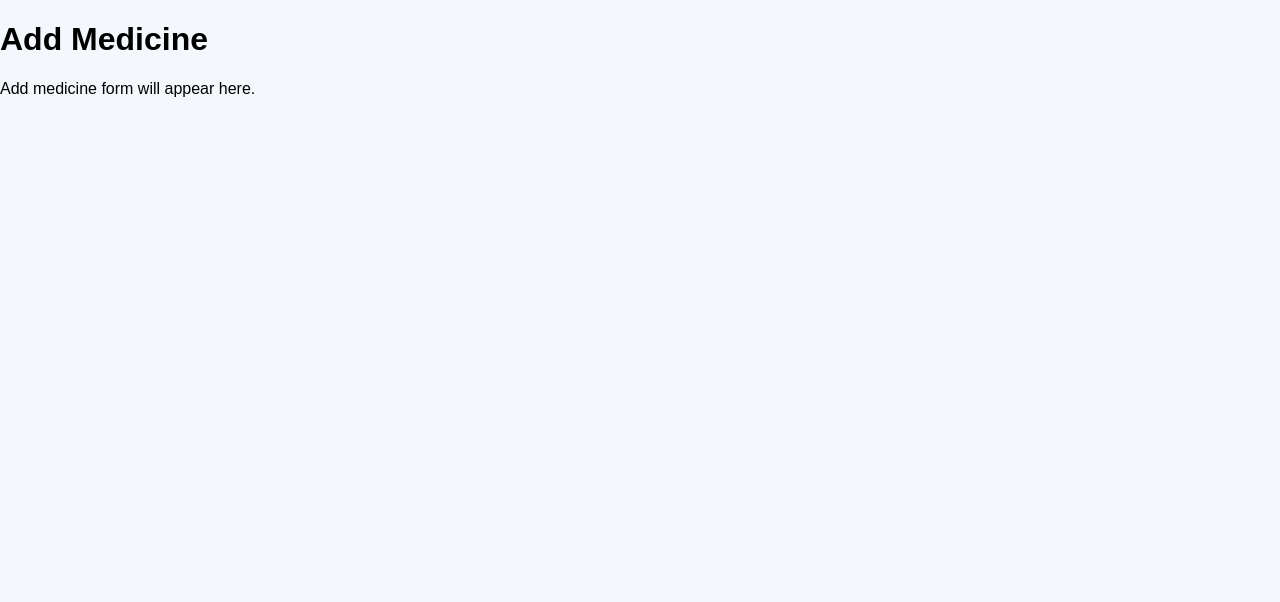
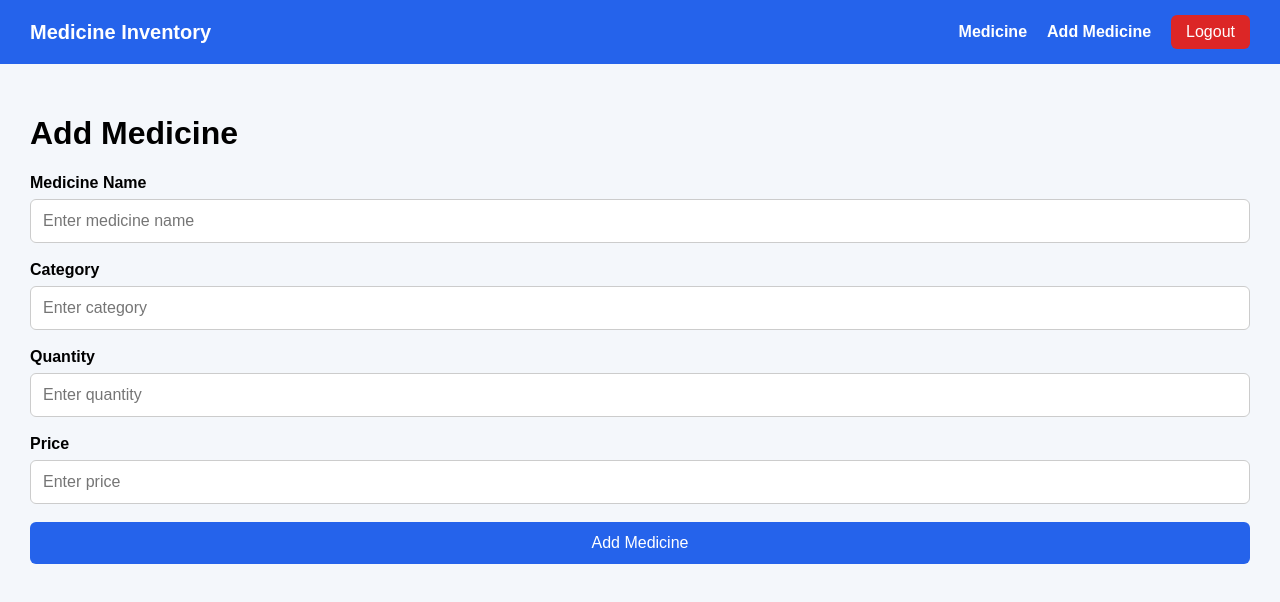
Before and after one commit to shim-zzz/Drugs-and-Medicine-Inventory-System, a React (Vite) app in the folder medicine-inventory-frontend/: page /add-medicine in a window 1280 px wide. Shown: the top 602 px of the page. Built offline with nearby package versions, Linux system fonts and the light colour scheme; sample sign-in values are in the browser's storage.

Commit message:
Modified the temporary AddMedicine into a working one

```diff
--- a/medicine-inventory-frontend/src/pages/AddMedicine.jsx
+++ b/medicine-inventory-frontend/src/pages/AddMedicine.jsx
@@ -1,10 +1,172 @@
+import { useState } from "react";
+import Navbar from "../components/Navbar";
+
 function AddMedicine() {
-    return (
-        <div>
-            <h1>Add Medicine</h1>
-            <p>Add medicine form will appear here.</p>
+  const [formData, setFormData] = useState({
+    name: "",
+    category: "",
+    quantity: "",
+    price: "",
+  });
+
+  const [errors, setErrors] = useState({});
+  const [success, setSuccess] = useState("");
+
+  const handleChange = (e) => {
+    const { name, value } = e.target;
+
+    setFormData({
+      ...formData,
+      [name]: value,
+    });
+
+    // Remove the error for this field while typing
+    setErrors({
+      ...errors,
+      [name]: "",
+    });
+
+    setSuccess("");
+  };
+
+  const validateForm = () => {
+    const newErrors = {};
+
+    if (!formData.name.trim()) {
+      newErrors.name = "Medicine name is required.";
+    }
+
+    if (!formData.category.trim()) {
+      newErrors.category = "Category is required.";
+    }
+
+    if (formData.quantity === "") {
+      newErrors.quantity = "Quantity is required.";
+    } else if (Number(formData.quantity) < 0) {
+      newErrors.quantity = "Quantity cannot be negative.";
+    }
+
+    if (formData.price === "") {
+      newErrors.price = "Price is required.";
+    } else if (Number(formData.price) < 0) {
+      newErrors.price = "Price cannot be negative.";
+    }
+
+    return newErrors;
+  };
+
+  const handleSubmit = (e) => {
+    e.preventDefault();
+
+    const validationErrors = validateForm();
+
+    if (Object.keys(validationErrors).length > 0) {
+      setErrors(validationErrors);
+      return;
+    }
+
+    console.log("Medicine:", formData);
+
+    setSuccess("Medicine added successfully!");
+
+    setFormData({
+      name: "",
+      category: "",
+      quantity: "",
+      price: "",
+    });
+
+    setErrors({});
+  };
+
+  return (
+    <>
+      <Navbar />
+
+      <main className="page-container">
+        <div className="form-container">
+          <h1>Add Medicine</h1>
+
+          {success && <p className="success">{success}</p>}
+
+          <form onSubmit={handleSubmit}>
+            <div className="form-group">
+              <label htmlFor="name">Medicine Name</label>
+
+              <input
+                id="name"
+                name="name"
+                type="text"
+                value={formData.name}
+                onChange={handleChange}
+                placeholder="Enter medicine name"
+              />
+
+              {errors.name && (
+                <p className="field-error">{errors.name}</p>
+              )}
+            </div>
+
+            <div className="form-group">
+              <label htmlFor="category">Category</label>
+
+              <input
+                id="category"
+                name="category"
+                type="text"
+                value={formData.category}
+                onChange={handleChange}
+                placeholder="Enter category"
+              />
+
+              {errors.category && (
+                <p className="field-error">{errors.category}</p>
+              )}
+            </div>
+
+            <div className="form-group">
+              <label htmlFor="quantity">Quantity</label>
+
+              <input
+                id="quantity"
+                name="quantity"
+                type="number"
+                min="0"
+                value={formData.quantity}
+                onChange={handleChange}
+                placeholder="Enter quantity"
+              />
+
+              {errors.quantity && (
+                <p className="field-error">{errors.quantity}</p>
+              )}
+            </div>
+
+            <div className="form-group">
+              <label htmlFor="price">Price</label>
+
+              <input
+                id="price"
+                name="price"
+                type="number"
+                min="0"
+                step="0.01"
+                value={formData.price}
+                onChange={handleChange}
+                placeholder="Enter price"
+              />
+
+              {errors.price && (
+                <p className="field-error">{errors.price}</p>
+              )}
+            </div>
+
+            <button type="submit">Add Medicine</button>
+          </form>
         </div>
-    );
+      </main>
+    </>
+  );
 }
 
 export default AddMedicine;
```
